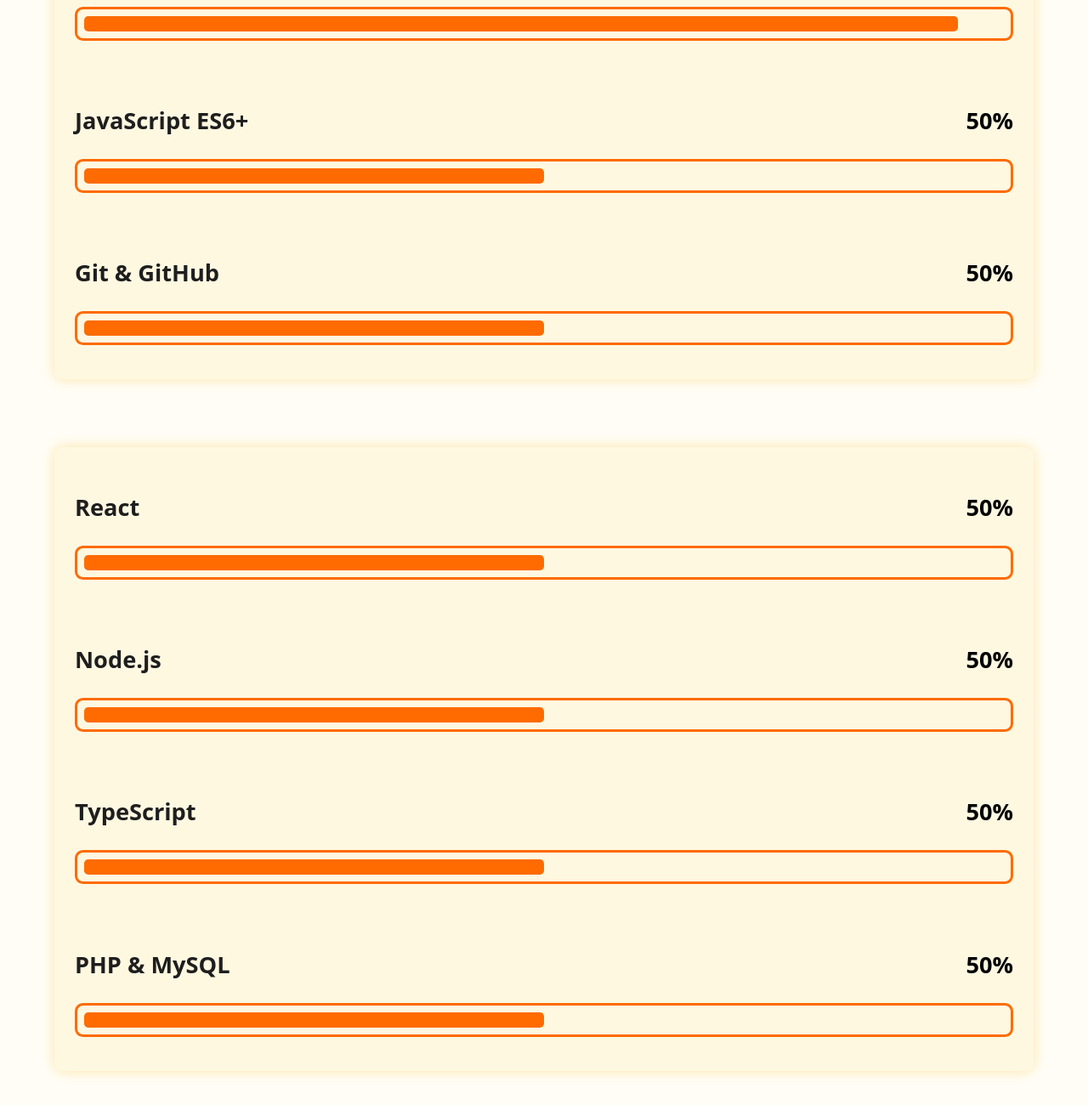
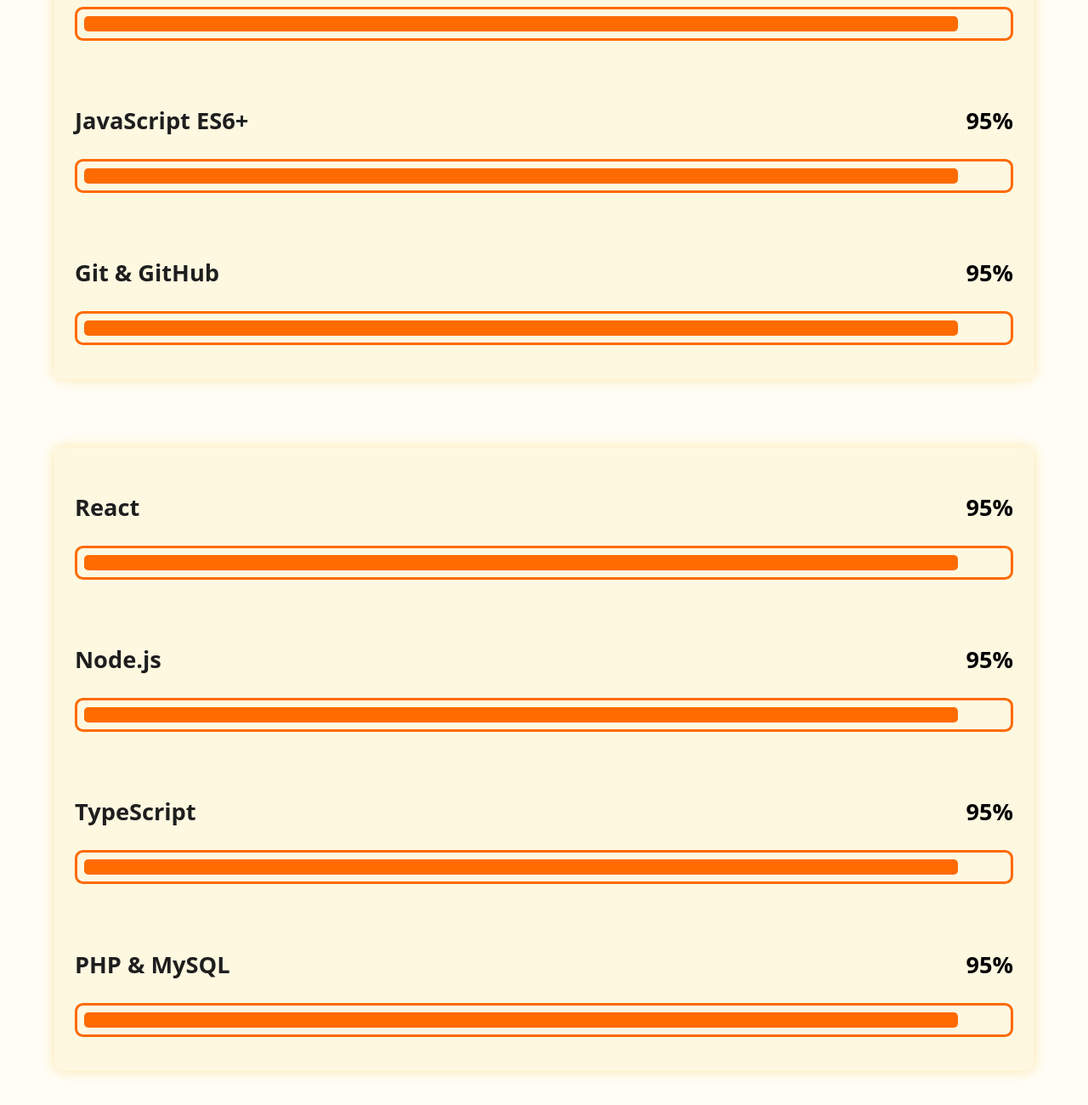
Before and after one commit to lucianopacini/portfolio-luciano, a website: page index.html in a window 1280 px wide. Shown: the part 1260-2560 px from the top of the page at 85% size. Drawn offline with Linux system fonts and the light colour scheme.

Commit message:
Fix Tech Skills

```diff
--- a/css/styles.scss
+++ b/css/styles.scss
@@ -681,33 +681,33 @@
 }
 
 .skills-row .skills-column:nth-child(1) .skills-content .progress:nth-child(3) .bar span {
-    --bar-width: 50%;
+    --bar-width: 95%;
     /* JavaScript */
 }
 
 .skills-row .skills-column:nth-child(1) .skills-content .progress:nth-child(4) .bar span {
-    --bar-width: 50%;
+    --bar-width: 95%;
     /* Git & GitHub */
 }
 
 /* === TECH SKILLS — COLONNA 2 === */
 .skills-row .skills-column:nth-child(2) .skills-content .progress:nth-child(1) .bar span {
-    --bar-width: 50%;
+    --bar-width: 95%;
     /* React */
 }
 
 .skills-row .skills-column:nth-child(2) .skills-content .progress:nth-child(2) .bar span {
-    --bar-width: 50%;
+    --bar-width: 95%;
     /* Node.js */
 }
 
 .skills-row .skills-column:nth-child(2) .skills-content .progress:nth-child(3) .bar span {
-    --bar-width: 50%;
+    --bar-width: 95%;
     /* Typescript */
 }
 
 .skills-row .skills-column:nth-child(2) .skills-content .progress:nth-child(4) .bar span {
-    --bar-width: 50%;
+    --bar-width: 95%;
     /* PHP & MySQL */
 }
 
--- a/index.html
+++ b/index.html
@@ -82,11 +82,11 @@
                                 <div class="bar"><span></span></div>
                             </div>
                             <div class="progress">
-                                <h3>JavaScript ES6+<span>50%</span></h3>
+                                <h3>JavaScript ES6+<span>95%</span></h3>
                                 <div class="bar"><span></span></div>
                             </div>
                             <div class="progress">
-                                <h3>Git & GitHub<span>50%</span></h3>
+                                <h3>Git & GitHub<span>95%</span></h3>
                                 <div class="bar"><span></span></div>
                             </div>
                         </div>
@@ -97,19 +97,19 @@
                     <div class="skills-box">
                         <div class="skills-content">
                             <div class="progress">
-                                <h3>React<span>50%</span></h3>
+                                <h3>React<span>95%</span></h3>
                                 <div class="bar"><span></span></div>
                             </div>
                             <div class="progress">
-                                <h3>Node.js<span>50%</span></h3>
+                                <h3>Node.js<span>95%</span></h3>
                                 <div class="bar"><span></span></div>
                             </div>
                             <div class="progress">
-                                <h3>TypeScript<span>50%</span></h3>
+                                <h3>TypeScript<span>95%</span></h3>
                                 <div class="bar"><span></span></div>
                             </div>
                             <div class="progress">
-                                <h3>PHP & MySQL<span>50%</span></h3>
+                                <h3>PHP & MySQL<span>95%</span></h3>
                                 <div class="bar"><span></span></div>
                             </div>
                         </div>
```
Also changed, not shown: css/styles.css.
